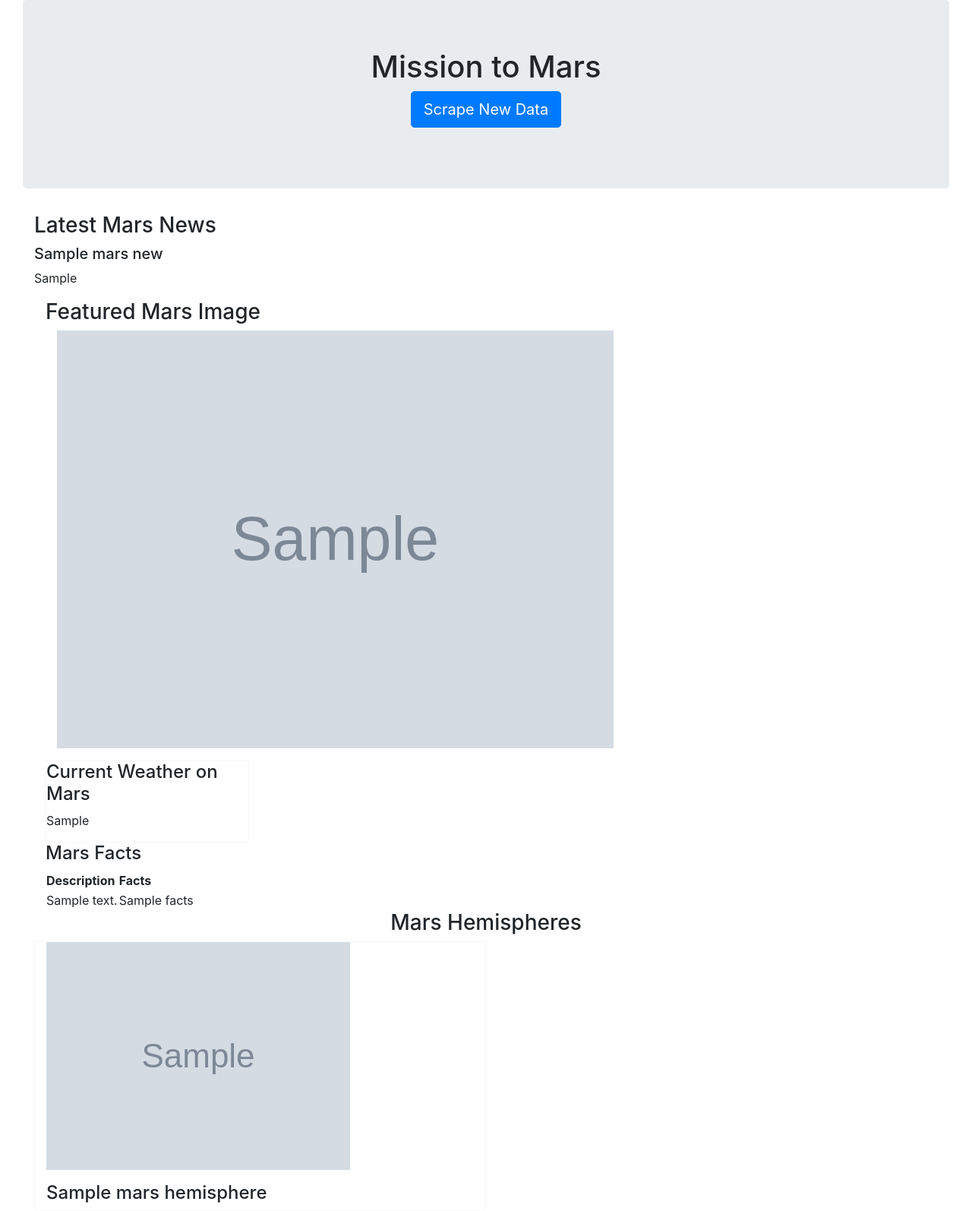
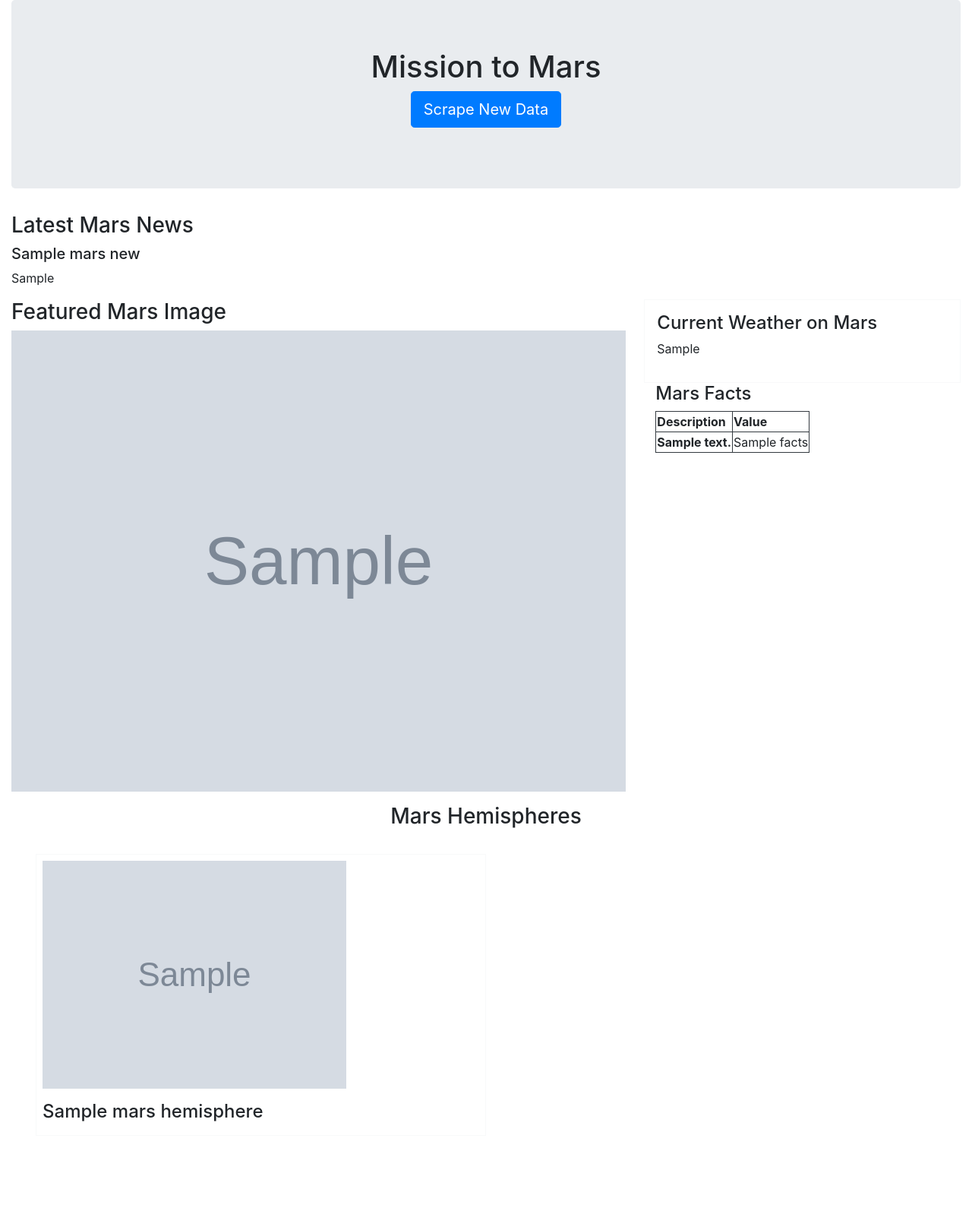
Before and after one commit to frederikdebruyker/hw12, a Flask app: page / in a window 1280 px wide. Shown: the whole page at 76% size. After the commit the page ends 1476 px from the top, so only its background shows below. Run offline with Flask 2, Linux system fonts and the light colour scheme; grey boxes marked "Sample" are stand-in pictures; a database or web service that is not in the repository returns one stand-in record (values such as "Sample title"); some libraries are stand-ins or nearby versions.

Commit message:
final with screenshots

```diff
--- a/templates/index.html
+++ b/templates/index.html
@@ -13,55 +13,57 @@
 
 <body>
     <div class="container-fluid">
-        <div class="container-fluid">
-            <div class="jumbotron text-center col-sm-12 col-md-12 col-lg-12">
+        <div class="jumbotron text-center col-sm-12 col-md-12">
             <h1>Mission to Mars</h1>
             <p><a class="btn btn-primary btn-lg" href="/scrape" role="button">Scrape New Data</a></p>
         </div>
 
-            <div class="col-sm-12 col-md-12 col-lg-12">
+        <div class="col-sm-12 col-md-12 m-0 p-0">
             <h3>Latest Mars News</h3>
             <h5>{{ m2m_data.LatestMarsNews.0.news_title }}</h5>
             <p>{{ m2m_data.LatestMarsNews.0.news_p }}</p>
         </div>
-            <div class="col-sm-12 col-md-12 col-lg-12 ml-0">
-                <div class="col-sm-12 col-md-8 col-lg-8 ml-0">
+        <div class="row col-sm-12 col-md-12 m-0 p-0">
+            <div class="col-sm-8 col-md-8 m-0 p-0">
                 <h3>Featured Mars Image</h3>
-                    <p><img class="ol-sm-12 col-md-12 col-lg-12 ml-0" src="{{ m2m_data.FeaturedMarsImage }}"
-                            alt="Featured Mars Image" width="20%" height="20%"></p>
+                <p><img class="img-fluid max-width: 100% height: auto ol-sm-12 col-md-12 col-lg-12 m-0 p-0 pr-4"
+                        src="{{ m2m_data.FeaturedMarsImage }}" alt="Featured Mars Image"></p>
             </div>
-                <div class="col-sm-12 col-md-3 col-lg-3">
-                    <div class="border border-light">
+            <div class="col-sm-12 col-md-4 m-0 p-0">
+                <div class="col-sm-12 col-md-12 border border-light m-0 p-3">
                     <h4>Current Weather on Mars</h4>
                     <p>{{ m2m_data.CurrentWeatheronMars }}</p>
                 </div>
-                    <div>
+                <div class="col-sm-12 col-md-12">
                     <h4>Mars Facts</h4>
-                        <table>
+                    <table class="border border-dark">
                         <tr>
-                                <th>Description</th>
-                                <th>Facts</th>
+                            <th class="border border-dark">Description</th>
+                            <th class="border border-dark">Value</th>
                         </tr>
                         {% for MarsFact in m2m_data.MarsFacts %}
                         <tr>
-                                <td>{{ MarsFact.Description }}</td>
-                                <td>{{ MarsFact.Facts}}</td>
+                            <th class="border border-dark">{{ MarsFact.Description }}</th>
+                            <td class="border border-dark">{{ MarsFact.Facts}}</td>
                         </tr>
                         {% endfor %}
                     </table>
                 </div>
             </div>
         </div>
-            <div class="col-sm-12 col-md-12 col-lg-12">
-                <h3 class="text-center">Mars Hemispheres</h3>
+        <div class="col-sm-12 col-md-12 m-0 p-0">
+            <h3 class="text-center m-0 p-0">Mars Hemispheres</h3>
+            <div class="row p-2  m-4">
                 {% for MarsHemisphere in m2m_data.MarsHemispheres %}
-                <div class="col-sm-12 col-md-6 col-lg-6 border border-light">
-                    <p><img src="{{ MarsHemisphere.img_url }}" alt="Mars Hemisphere image"></p>
+                <div class="col-sm-12 col-md-6 border border-light p-2">
+                    <p><img class="img-fluid max-width: 100% height: auto m-0 p-0" src="{{ MarsHemisphere.img_url }}"
+                            alt="Mars Hemisphere image"></p>
                     <h4>{{ MarsHemisphere.title }}</h4>
                 </div>
                 {% endfor %}
             </div>
         </div>
+    </div>
 </body>
 
 </html>
```
Also changed, not shown: Mission to Mars - Google Chrome 5_4_2019 6_47_31 PM.png (added), Mission to Mars - Google Chrome 5_4_2019 6_47_56 PM.png (added), Mission to Mars - Google Chrome 5_4_2019 6_48_06 PM.png (added), Mission to Mars - Google Chrome 5_4_2019 6_49_26 PM.png (added), Mission to Mars - Google Chrome 5_4_2019 6_49_43 PM.png (added), 1 other file. Lines whose indentation alone changed are shown as unchanged.
